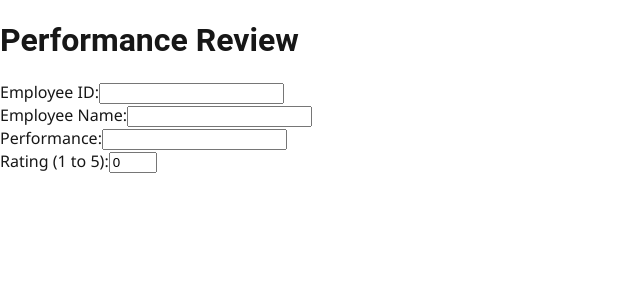
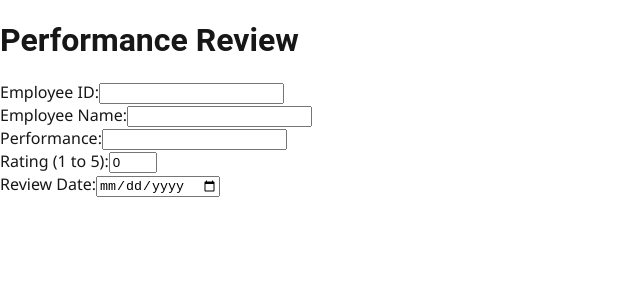
Before and after one commit to bananaNuggets75/talent-hub, a Next.js app: page /performance-review in a window 1280 px wide. Shown: the top 300 px of the page, without its empty margins (0-640 px from the left). Built offline with nearby package versions, Linux system fonts and the light colour scheme.

Commit message:
feat: employee-review-date

```diff
--- a/app/performance-review/page.tsx
+++ b/app/performance-review/page.tsx
@@ -70,7 +70,15 @@ export default function PerformanceReview() {
             max="5"
           />
         </div>
-
+        <div>
+          <label>Review Date:</label>
+          <input
+            type="date"
+            name="reviewDate"
+            value={review.reviewDate}
+            onChange={handleReviewChange}
+          />
+        </div>
       </form>
     </div>
   );
```
